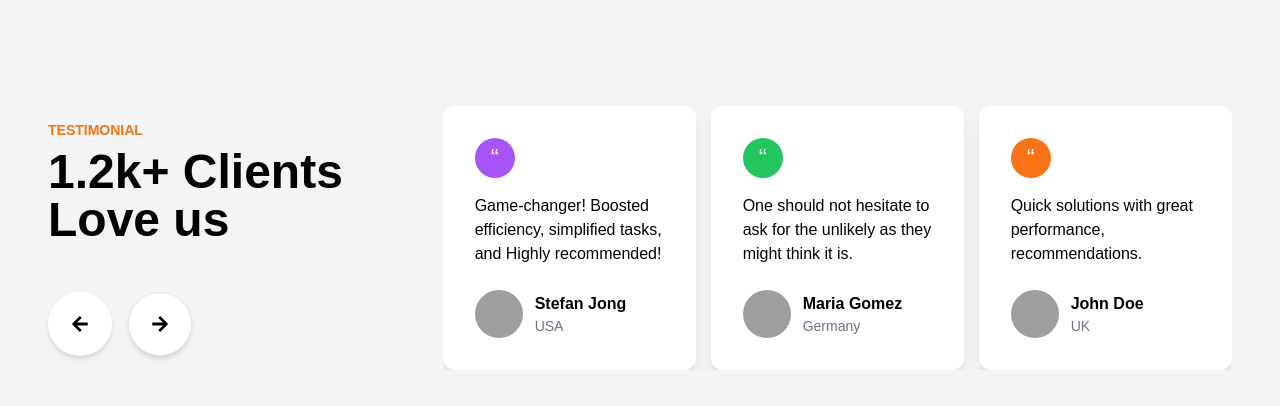
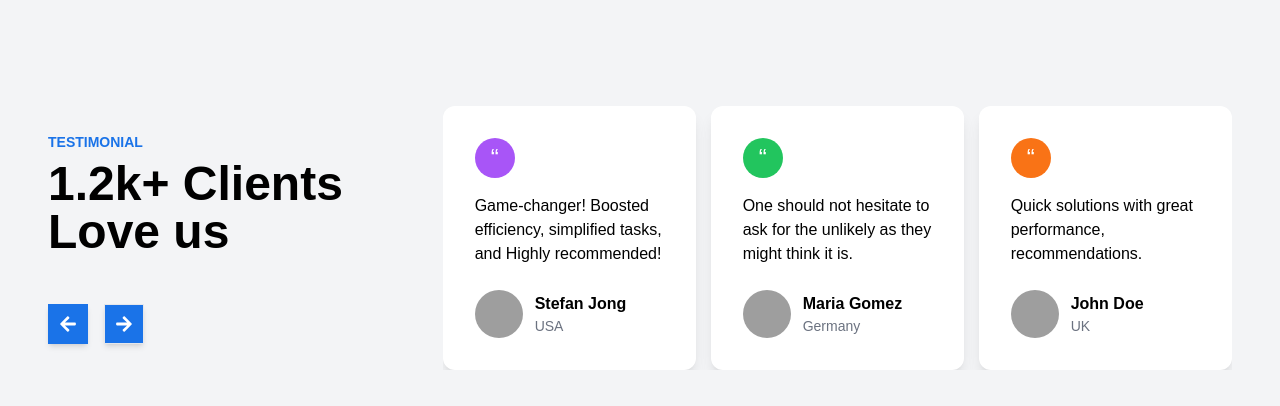
Before and after one commit to xnafi/corporate-2.0, a Next.js app: page / in a window 1280 px wide. Shown: the part 3560-3966 px from the top of the page. Built offline with nearby package versions, Linux system fonts and the light colour scheme; grey boxes are pictures that could not be loaded.

Commit message:
testimonial page done

```diff
--- a/src/app/home-page-1/page.tsx
+++ b/src/app/home-page-1/page.tsx
@@ -8,7 +8,7 @@ import LiveChat from "@/components/view/LiveChat";
 import OurProject from "@/components/view/OurProjectPage-1";
 import OurService from "@/components/view/OurServicePage-1";
 import OurTeam from "@/components/view/OurTeam";
-import Testimonial from "@/components/view/Testimonial";
+import Testimonial from "@/components/view/TestimonialPage-1";
 
 export default function HomePage() {
   return (
--- a/src/components/view/Testimonial.tsx
+++ b/src/components/view/TestimonialPage-1.tsx
@@ -8,7 +8,15 @@ import { FaArrowLeft, FaArrowRight } from "react-icons/fa";
 import Image from "next/image";
 import { useRef, useEffect, useState } from "react";
 
-const testimonials = [
+type TestimonialType = {
+  quote: string;
+  name: string;
+  country: string;
+  image: string;
+  color: string;
+};
+
+const testimonials: TestimonialType[] = [
   {
     quote:
       "Game-changer! Boosted efficiency, simplified tasks, and Highly recommended!",
@@ -26,16 +34,14 @@ const testimonials = [
     color: "bg-green-500",
   },
   {
-    quote:
-      "Quick solutions with great performance, recommendations.",
+    quote: "Quick solutions with great performance, recommendations.",
     name: "John Doe",
     country: "UK",
     image: "https://randomuser.me/api/portraits/men/3.jpg",
     color: "bg-orange-500",
   },
   {
-    quote:
-      "Absolutely love the service! It exceeded my expectations. ",
+    quote: "Absolutely love the service! It exceeded my expectations. ",
     name: "Emma Smith",
     country: "Canada",
     image: "https://randomuser.me/api/portraits/women/4.jpg",
@@ -63,7 +69,7 @@ const Testimonial = () => {
       <div className="container mx-auto px-4 md:px-8 lg:px-12 flex flex-col md:flex-row items-center">
         {/* Left Section */}
         <div className="md:w-1/3 text-center lg:text-left mb-10 md:mb-0">
-          <p className="text-orange-500 uppercase text-sm font-semibold">
+          <p className="text-[#1A73E8] uppercase text-sm font-semibold">
             Testimonial
           </p>
           <h2 className="text-2xl sm:text-3xl md:text-4xl lg:text-5xl font-bold mt-2 leading-tight">
@@ -74,13 +80,13 @@ const Testimonial = () => {
           <div className="flex items-center justify-center lg:justify-start gap-4 mt-8 sm:mt-12">
             <button
               ref={prevRef}
-              className="bg-white text-black w-10 h-10 sm:w-14 sm:h-14 md:w-16 md:h-16 flex items-center justify-center rounded-full shadow-md hover:bg-orange-600 transition"
+              className="bg-[#1A73E8] text-white  md:w-10 md:h-10 flex items-center justify-center shadow-md transition"
             >
               <FaArrowLeft size={18} />
             </button>
             <button
               ref={nextRef}
-              className="bg-white text-black w-10 h-10 sm:w-14 sm:h-14 md:w-16 md:h-16 flex items-center justify-center rounded-full shadow-md border hover:bg-orange-600 transition"
+              className="bg-[#1A73E8] text-white  md:w-10 md:h-10 flex items-center justify-center shadow-md border transition"
             >
               <FaArrowRight size={18} />
             </button>
```
